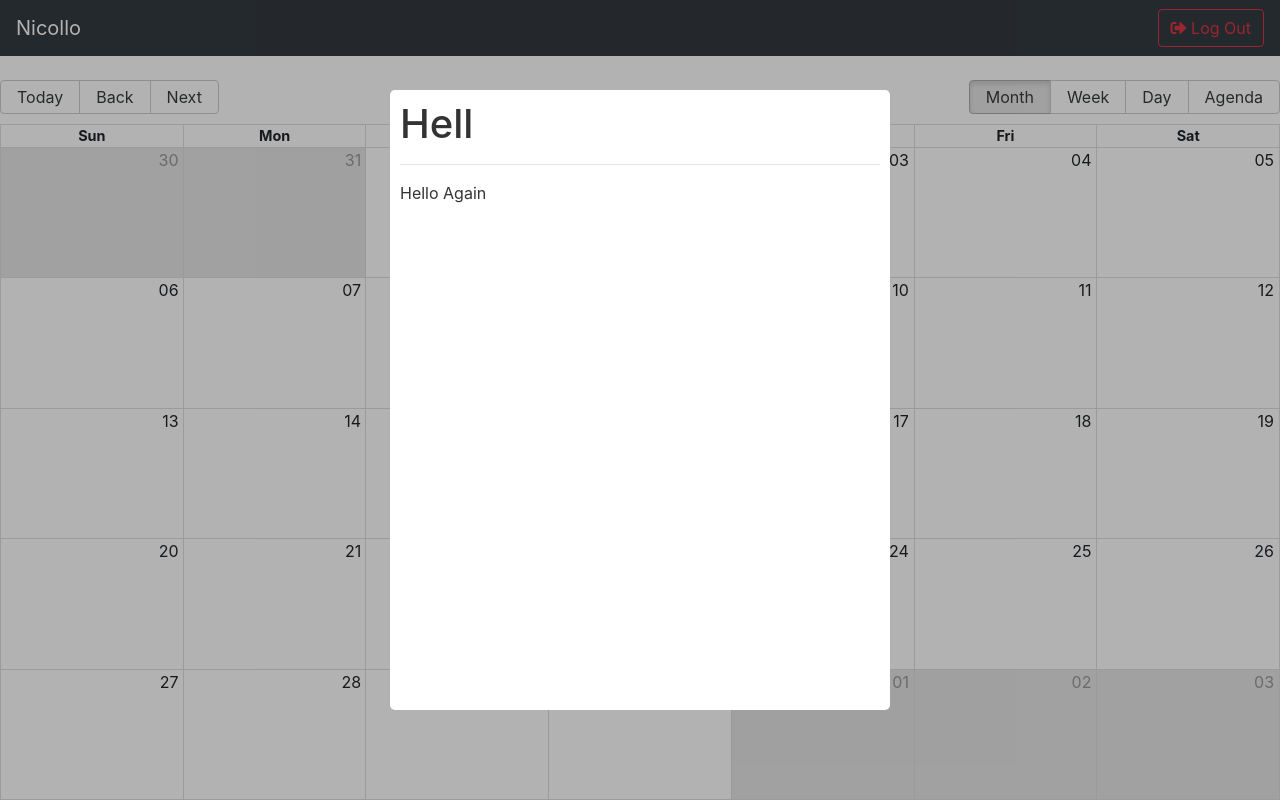
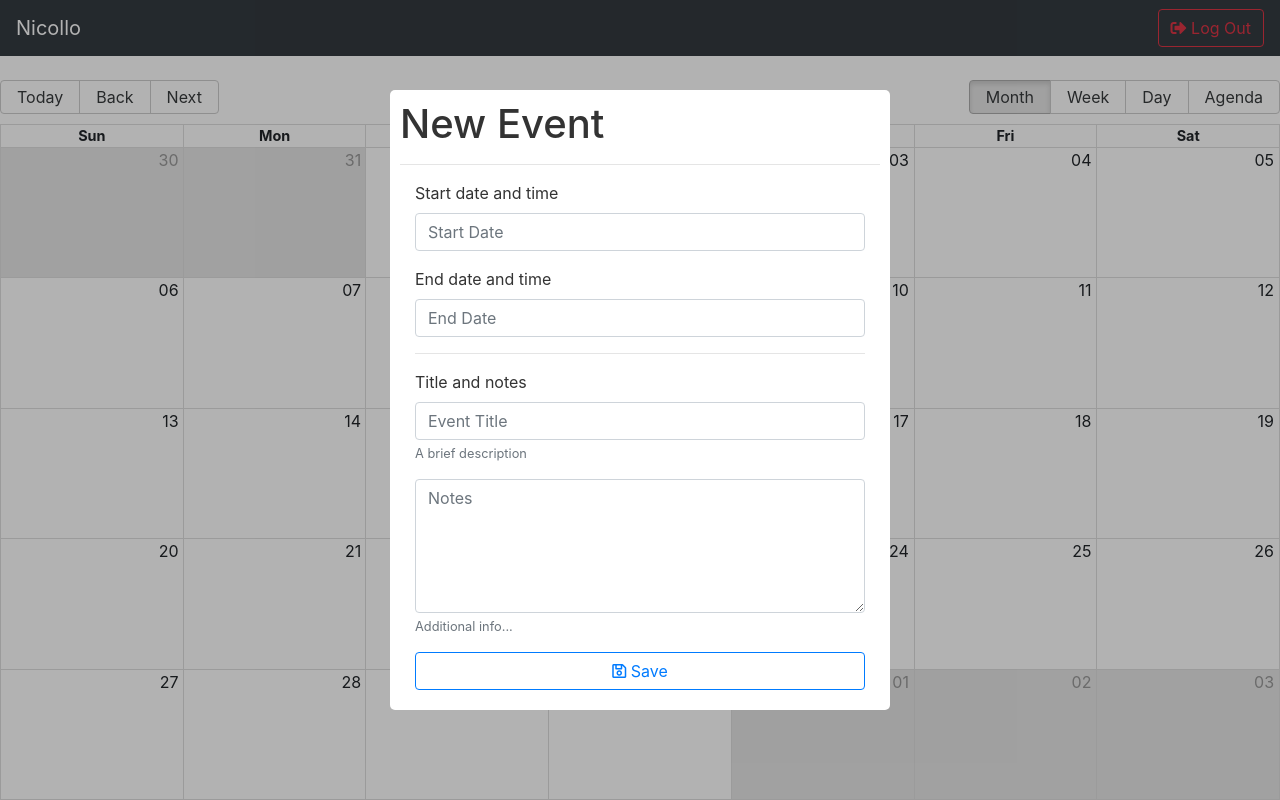
Before and after one commit to bernardogarza/calendar-react-app, a React (Create React App) app: page / in a window 1280 px wide. Built offline with nearby package versions, Linux system fonts and the light colour scheme.

Commit message:
Added modal form

```diff
--- a/src/CalendarModal/CalendarModal.jsx
+++ b/src/CalendarModal/CalendarModal.jsx
@@ -1,4 +1,3 @@
-import { useState } from 'react';
 import Modal from 'react-modal';
 
 const customStyles = {
@@ -15,23 +14,63 @@ const customStyles = {
 Modal.setAppElement('#root');
 
 const CalendarModal = () => {
-  const [isModalOpen, setIsModalOpen] = useState(true);
-  const closeModal = () => {
-    setIsModalOpen(false);
-  };
+  const closeModal = () => {};
 
   return (
     <Modal
-      isOpen={isModalOpen}
+      isOpen={true}
       onRequestClose={closeModal}
       style={customStyles}
       closeTimeoutMS={200}
       className="modal"
       overlayClassName="modal-background"
     >
-      <h1>Hell</h1>
+      <h1> New Event </h1>
       <hr />
-      <span>Hello Again</span>
+      <form className="container">
+        <div className="form-group">
+          <label>Start date and time</label>
+          <input className="form-control" placeholder="Start Date" />
+        </div>
+
+        <div className="form-group">
+          <label>End date and time</label>
+          <input className="form-control" placeholder="End Date" />
+        </div>
+
+        <hr />
+        <div className="form-group">
+          <label>Title and notes</label>
+          <input
+            type="text"
+            className="form-control"
+            placeholder="Event Title"
+            name="title"
+            autoComplete="off"
+          />
+          <small id="emailHelp" className="form-text text-muted">
+            A brief description
+          </small>
+        </div>
+
+        <div className="form-group">
+          <textarea
+            type="text"
+            className="form-control"
+            placeholder="Notes"
+            rows="5"
+            name="notes"
+          ></textarea>
+          <small id="emailHelp" className="form-text text-muted">
+            Additional info...
+          </small>
+        </div>
+
+        <button type="submit" className="btn btn-outline-primary btn-block">
+          <i className="far fa-save"></i>
+          <span> Save</span>
+        </button>
+      </form>
     </Modal>
   );
 };
```
